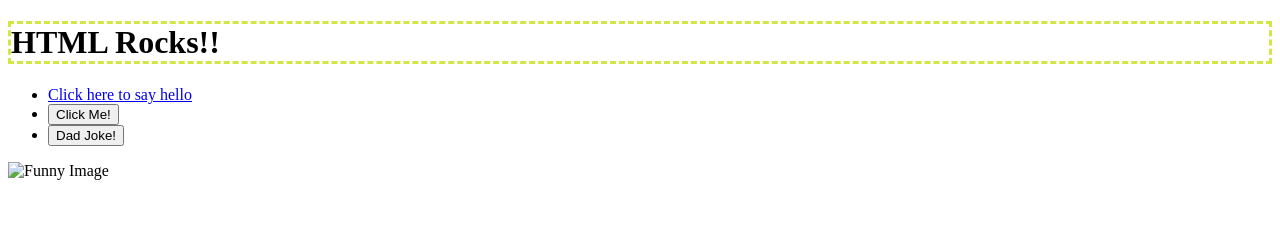
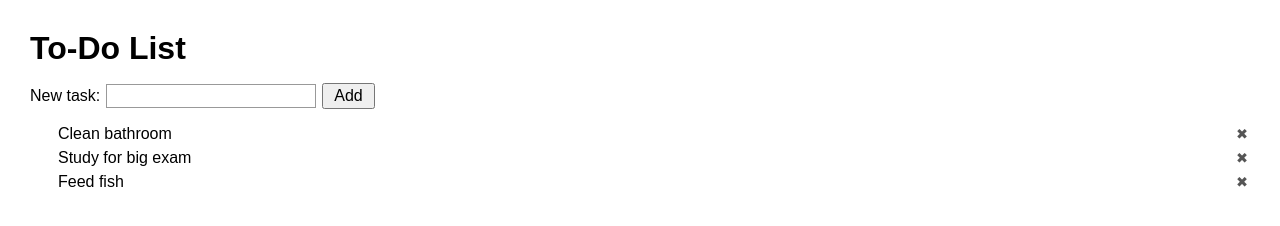
Before and after one commit to callenBSU/cs208-10.03, a website: page index.html in a window 1280 px wide. Drawn offline with Linux system fonts and the light colour scheme; files that its build step writes are made by us from their sources.

Commit message:
lab done

```diff
--- a/index.html
+++ b/index.html
@@ -3,23 +3,80 @@
 
 <head>
   <meta charset="utf-8">
-  <title>CS208 - Starter Code (UPDATE ME)!</title>
+  <title>To-Do List</title>
   <meta name="description" content="">
   <meta name="viewport" content="width=device-width, initial-scale=1">
   <link rel="stylesheet" href="style.css">
 </head>
 
 <body>
-  <h1>HTML Rocks!!</h1>
-  <ul>
-  <li><a href="/hello">Click here to say hello</a></li>
-  <li><button id="hello-link">Click Me!</button></li>
-  <li><button id="joke-button">Dad Joke!</button></li>
-  <script src="script.js"></script>
-  </ul>
-  <img src="funny.png" alt="Funny Image" width="300" height="200">
 
-  <h2 id="joke-display"></h2>
+  <h1>To-Do List</h1>
+  <div id="input-area">
+    <label for="task-input">New task:</label>
+    <input type="text" id="task-input" />
+    <button id="add-btn">Add</button>
+  </div>
+  <ol id="task-list">
+    <li><span class="task-text">Clean bathroom</span><button class="done-btn">&#10006;</button></li>
+    <li><span class="task-text">Study for big exam</span><button class="done-btn">&#10006;</button></li>
+    <li><span class="task-text">Feed fish</span><button class="done-btn">&#10006;</button></li>
+  </ol>
+
+  <script>
+    // remove clicked task from list
+    function removeTask(event) {
+      const li = event.target.parentNode;
+      const ol = li.parentNode;
+      ol.removeChild(li);
+    }
+
+    // create/append new task
+    function addTask(newTask) {
+      const li = document.createElement("li");
+      li.innerHTML = `<span class="task-text">${newTask}</span><button class="done-btn">&#10006;</button>`;
+      const ol = document.querySelector("ol");
+      ol.appendChild(li);
+
+      // register removeTask
+      const doneBtns = document.querySelectorAll(".done-btn");
+      doneBtns[doneBtns.length - 1].addEventListener("click", removeTask);
+    }
+
+    // validates input
+    function addBtnClick() {
+      const input = document.getElementById("task-input");
+      const taskText = input.value.trim();
+
+      // prevent empty task
+      if (taskText === "") return;
+
+      addTask(taskText);
+
+      // clears
+      input.value = "";
+      input.focus();
+    }
+
+    // for add button
+    function domLoaded() {
+      document.getElementById("add-btn").addEventListener("click", addBtnClick);
+
+      // keyup handler for Enter key
+      document.getElementById("task-input").addEventListener("keyup", function(event) {
+        if (event.key === "Enter") {
+          addBtnClick();
+        }
+      });
+
+      // register removeTask on the pre-existing done buttons
+      document.querySelectorAll(".done-btn").forEach(function(btn) {
+        btn.addEventListener("click", removeTask);
+      });
+    }
+
+    document.addEventListener("DOMContentLoaded", domLoaded);
+  </script>
+
 </body>
-
 </html>
--- /dev/null
+++ b/style.css
@@ -0,0 +1,65 @@
+    body {
+      font-family: Arial, sans-serif;
+      margin: 30px;
+      background-color: #fff;
+      color: #000;
+    }
+
+    h1 {
+      font-size: 2em;
+      margin-bottom: 16px;
+    }
+
+    #input-area {
+      display: flex;
+      align-items: center;
+      gap: 6px;
+      margin-bottom: 16px;
+    }
+
+    #input-area label {
+      font-size: 1em;
+    }
+
+    #task-input {
+      font-size: 1em;
+      padding: 2px 4px;
+      border: 1px solid #999;
+      width: 200px;
+    }
+
+    #add-btn {
+      font-size: 1em;
+      padding: 2px 10px;
+      cursor: pointer;
+    }
+
+    ol {
+      padding-left: 28px;
+      margin: 0;
+    }
+
+    ol li {
+      font-size: 1em;
+      margin: 6px 0;
+      display: flex;
+      align-items: center;
+      gap: 10px;
+    }
+
+    .task-text {
+      flex: 1;
+    }
+
+    .done-btn {
+      background: none;
+      border: none;
+      cursor: pointer;
+      font-size: 0.9em;
+      color: #555;
+      padding: 0 2px;
+    }
+
+    .done-btn:hover {
+      color: #000;
+    }
```
Also changed, not shown: dist/style.css (deleted).
